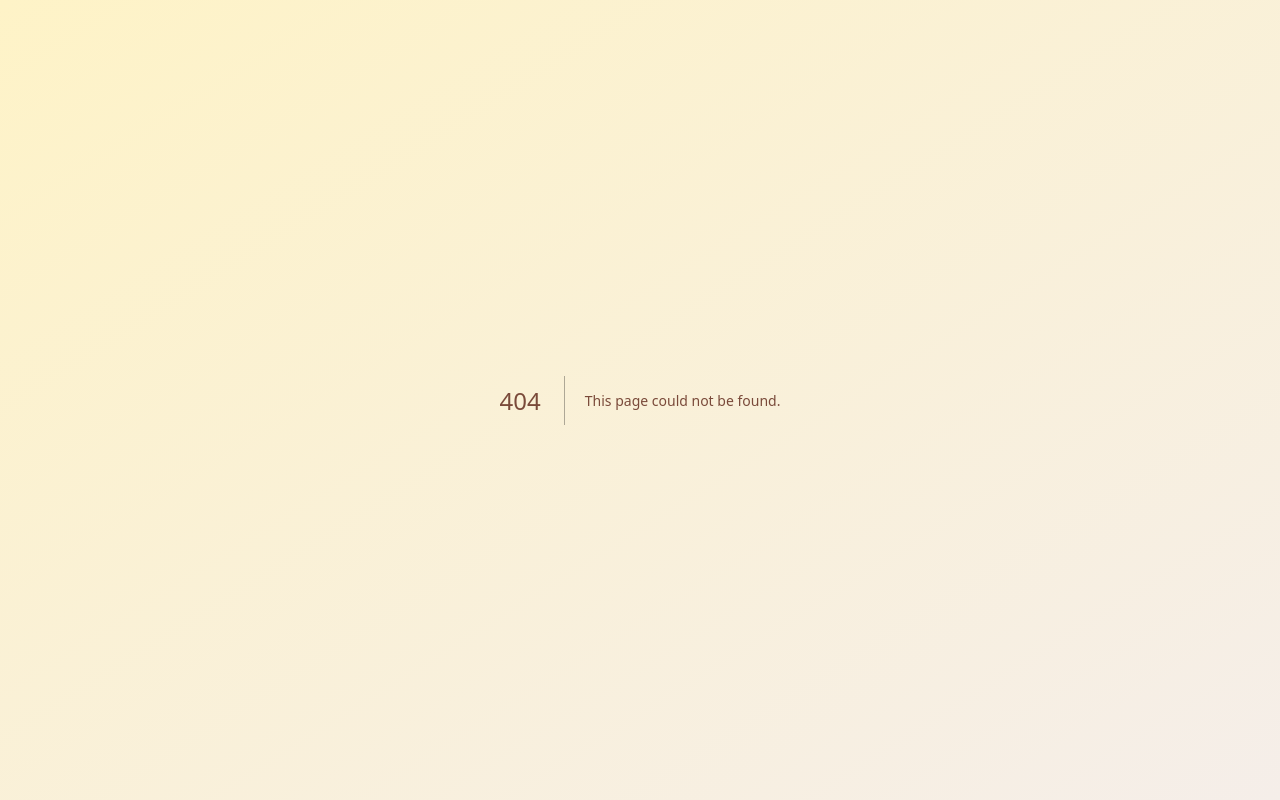
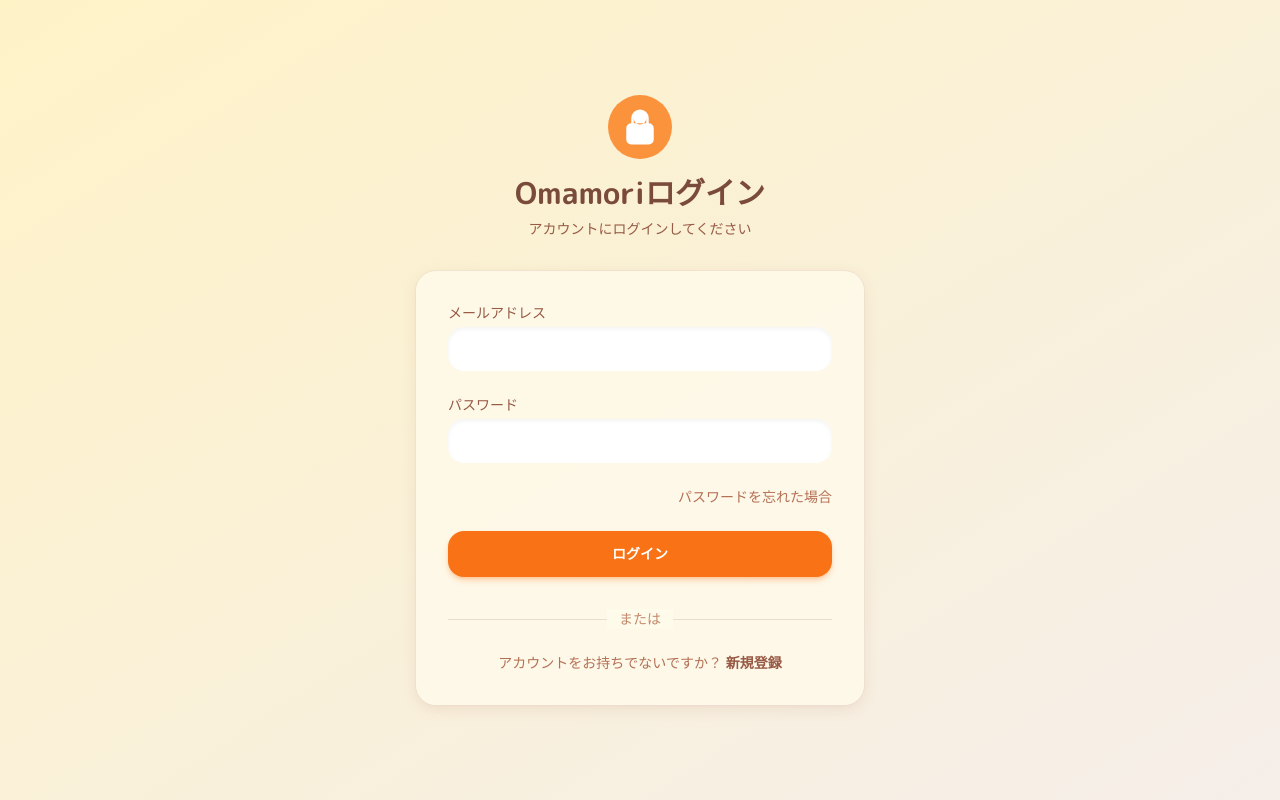
Before and after one commit to Reo05-code/omamori, a Next.js app in the folder frontend/: page /login in a window 1280 px wide. Before the commit this address had no page. Built offline with nearby package versions, Linux system fonts and the light colour scheme.

Commit message:
feat(#21): ログインページとテーマレイアウトを追加

```diff
--- a/frontend/src/app/layout.tsx
+++ b/frontend/src/app/layout.tsx
@@ -11,7 +11,7 @@ const mPlusRounded = M_PLUS_Rounded_1c({
 
 export const metadata: Metadata = {
   title: 'Omamori',
-  description: '見守りアプリケーション',
+  description: '高齢者・一人作業者見守りアプリケーション',
 }
 
 export default function RootLayout({
--- /dev/null
+++ b/frontend/src/app/login/page.tsx
@@ -0,0 +1,141 @@
+'use client'
+
+import Link from 'next/link'
+import { useState } from 'react'
+
+export default function LoginPage() {
+  const [email, setEmail] = useState('')
+  const [password, setPassword] = useState('')
+
+  const handleSubmit = async (e: React.FormEvent) => {
+    // フォーム送信後にページがリロードされて state がリセット されるのを防ぐ
+    e.preventDefault()
+    // TODO: API連携実装
+    console.log('Login attempt:', { email, password })
+  }
+
+  return (
+    <div className="flex min-h-screen items-center justify-center p-4">
+      <div className="w-full max-w-md space-y-8">
+        {/* ヘッダー */}
+        <div>
+          <div className="flex justify-center mb-4">
+            <div className="h-16 w-16 rounded-full bg-warm-orange-light flex items-center justify-center">
+              <svg
+                aria-hidden="true"
+                className="h-10 w-10 text-white"
+                fill="currentColor"
+                viewBox="0 0 24 24"
+                xmlns="http://www.w3.org/2000/svg"
+              >
+                <path
+                  clipRule="evenodd"
+                  d="M12 1.5a5.25 5.25 0 00-5.25 5.25v3a3 3 0 00-3 3v6.75a3 3 0 003 3h10.5a3 3 0 003-3v-6.75a3 3 0 00-3-3v-3A5.25 5.25 0 0012 1.5zm-3.75 5.25a3.75 3.75 0 107.5 0v3h-7.5v-3z"
+                  fillRule="evenodd"
+                />
+              </svg>
+            </div>
+          </div>
+          <h1 className="text-center text-3xl font-bold text-warm-brown-800">
+            Omamoriログイン
+          </h1>
+          <p className="mt-2 text-center text-sm text-warm-brown-700">
+            アカウントにログインしてください
+          </p>
+        </div>
+
+        {/* フォーム */}
+        <div className="rounded-xl bg-warm-surface/80 backdrop-blur-sm p-8 shadow-soft ring-1 ring-warm-brown-200/50">
+          <form onSubmit={handleSubmit} className="space-y-6">
+            <div>
+              <label
+                htmlFor="email"
+                className="block text-sm font-medium text-warm-brown-700"
+              >
+                メールアドレス
+              </label>
+              <div className="mt-1">
+                <input
+                  id="email"
+                  name="email"
+                  type="email"
+                  autoComplete="email"
+                  required
+                  value={email}
+                  onChange={(e) => setEmail(e.target.value)}
+                  className="block w-full rounded-lg border-warm-brown-200 bg-white py-3 px-4 shadow-inner-soft focus:border-warm-orange focus:ring-warm-orange text-sm placeholder-warm-brown-400"
+                />
+              </div>
+            </div>
+
+            <div>
+              <label
+                htmlFor="password"
+                className="block text-sm font-medium text-warm-brown-700"
+              >
+                パスワード
+              </label>
+              <div className="mt-1">
+                <input
+                  id="password"
+                  name="password"
+                  type="password"
+                  autoComplete="current-password"
+                  required
+                  value={password}
+                  onChange={(e) => setPassword(e.target.value)}
+                  className="block w-full rounded-lg border-warm-brown-200 bg-white py-3 px-4 shadow-inner-soft focus:border-warm-orange focus:ring-warm-orange text-sm placeholder-warm-brown-400"
+                />
+              </div>
+            </div>
+
+            <div className="flex items-center justify-end">
+              <div className="text-sm">
+                <Link
+                  href="/forgot-password"
+                  className="font-medium text-warm-brown-600 hover:text-warm-orange transition-colors duration-200"
+                >
+                  パスワードを忘れた場合
+                </Link>
+              </div>
+            </div>
+
+            <div>
+              <button
+                type="submit"
+                className="flex w-full justify-center rounded-lg border border-transparent bg-warm-orange py-3 px-4 text-sm font-bold text-white shadow-md shadow-warm-orange/30 hover:bg-warm-orange-light focus:outline-none focus:ring-2 focus:ring-warm-orange focus:ring-offset-2 focus:ring-offset-warm-surface transition-all duration-200"
+              >
+                ログイン
+              </button>
+            </div>
+          </form>
+
+          <div className="mt-8">
+            <div className="relative">
+              <div className="absolute inset-0 flex items-center">
+                <div className="w-full border-t border-warm-brown-200" />
+              </div>
+              <div className="relative flex justify-center text-sm">
+                <span className="bg-warm-surface px-3 text-warm-brown-500">
+                  または
+                </span>
+              </div>
+            </div>
+
+            <div className="mt-6 text-center text-sm">
+              <p className="text-warm-brown-600">
+                アカウントをお持ちでないですか？{' '}
+                <Link
+                  href="/signup"
+                  className="font-bold text-warm-brown-700 hover:text-warm-orange transition-colors duration-200"
+                >
+                  新規登録
+                </Link>
+              </p>
+            </div>
+          </div>
+        </div>
+      </div>
+    </div>
+  )
+}
```
